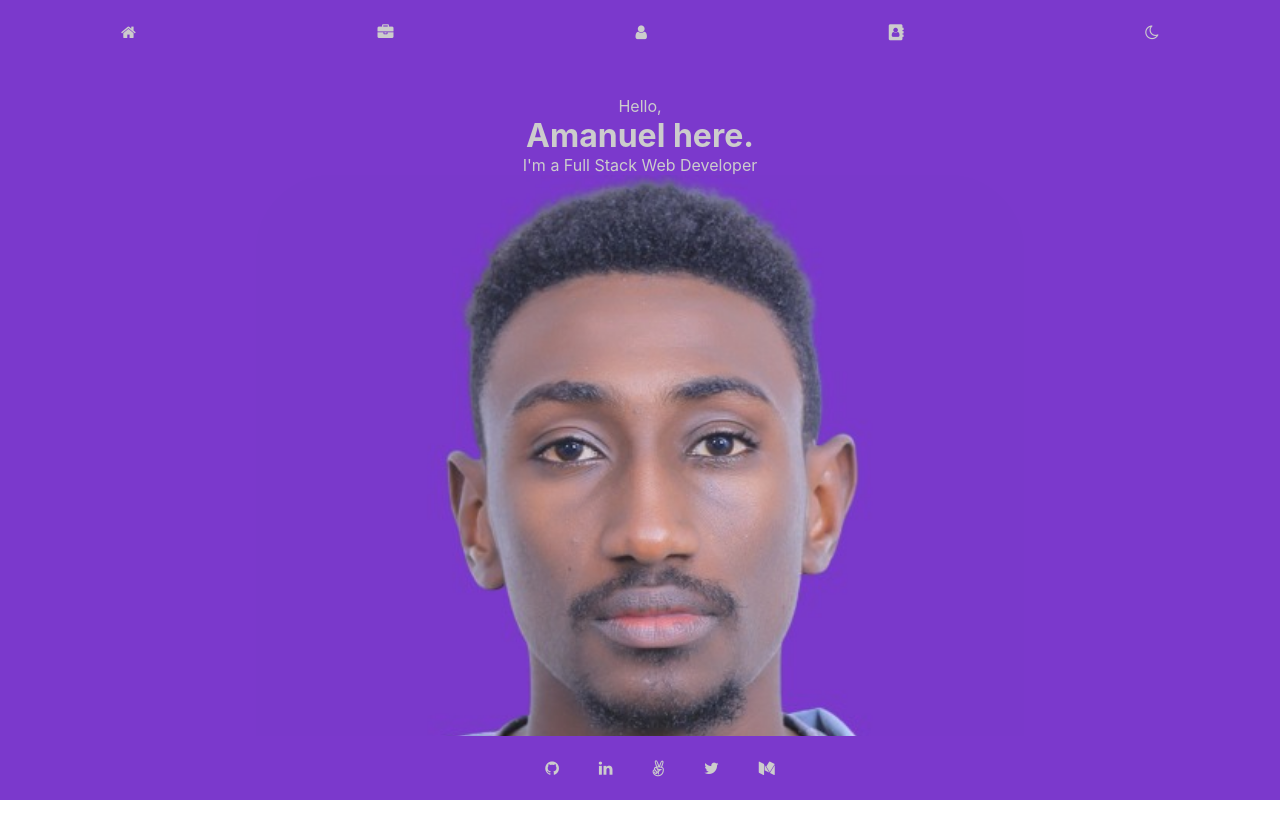
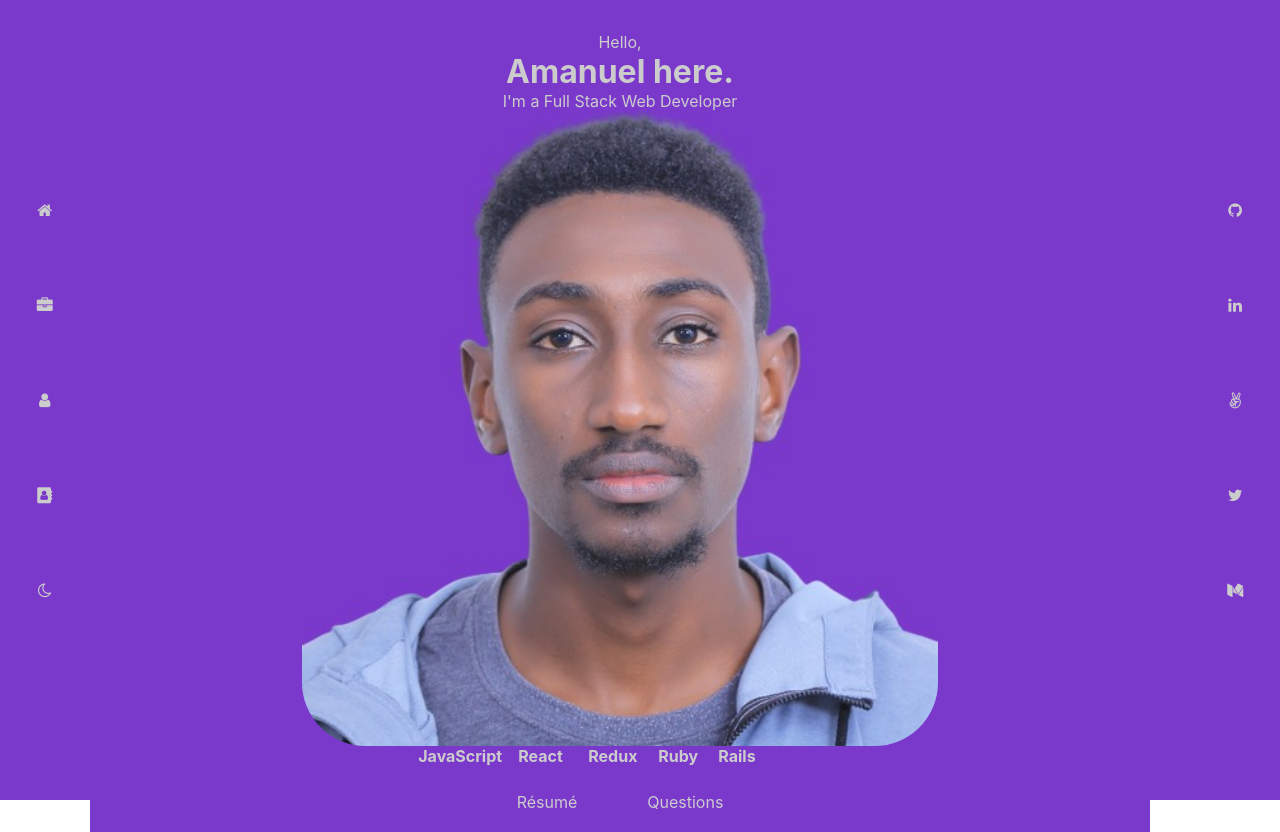
Before and after one commit to amexabee/portfolio-react, a React (Create React App) app: page /home in a window 1280 px wide. Before the commit the page ends 800 px from the top, so only its background shows below. Built offline with nearby package versions, Linux system fonts and the light colour scheme.

Commit message:
Fix navbar and footer looks

```diff
--- a/src/App.css
+++ b/src/App.css
@@ -11,3 +11,17 @@
   background-color: #7b39cc;
   color: #ccc;
 }
+
+@media (min-width: 768px) {
+  .container {
+    display: flex;
+  }
+
+  .home,
+  .portfolio,
+  .about,
+  .contact {
+    height: 100vh !important;
+    width: 100vw;
+  }
+}
--- a/src/components/body.jsx
+++ b/src/components/body.jsx
@@ -13,11 +13,11 @@ const Body = () => {
   const mode = night ? 'dark' : 'light';
 
   return (
-    <>
+    <div className="container">
       <NavBar night={night} handleClick={handleClick} />
       <Outlet context={[mode]} />
       <Footer night={night} />
-    </>
+    </div>
   );
 };
 
--- a/src/css/footer.css
+++ b/src/css/footer.css
@@ -24,3 +24,20 @@
   border-radius: 20px;
   box-shadow: 0px 8px 16px 0px rgba(0, 0, 0, 1);
 }
+
+@media (min-width: 768px) {
+  .connect {
+    display: flex;
+    flex-direction: column;
+    height: 100vh;
+    justify-content: center;
+  }
+
+  .connect ul {
+    width: 7vw;
+    height: 50vh;
+    flex-direction: column;
+    justify-content: space-between;
+    align-items: center;
+  }
+}
--- a/src/css/navBar.css
+++ b/src/css/navBar.css
@@ -39,3 +39,19 @@ nav ul {
 .nav-icon:hover .icon-text {
   display: block;
 }
+
+@media (min-width: 768px) {
+  nav {
+    height: 100vh;
+    align-items: flex-start;
+    align-items: center;
+  }
+
+  nav ul {
+    width: 7vw;
+    height: 50vh;
+    flex-direction: column;
+    justify-content: space-between;
+    align-items: center;
+  }
+}
```
